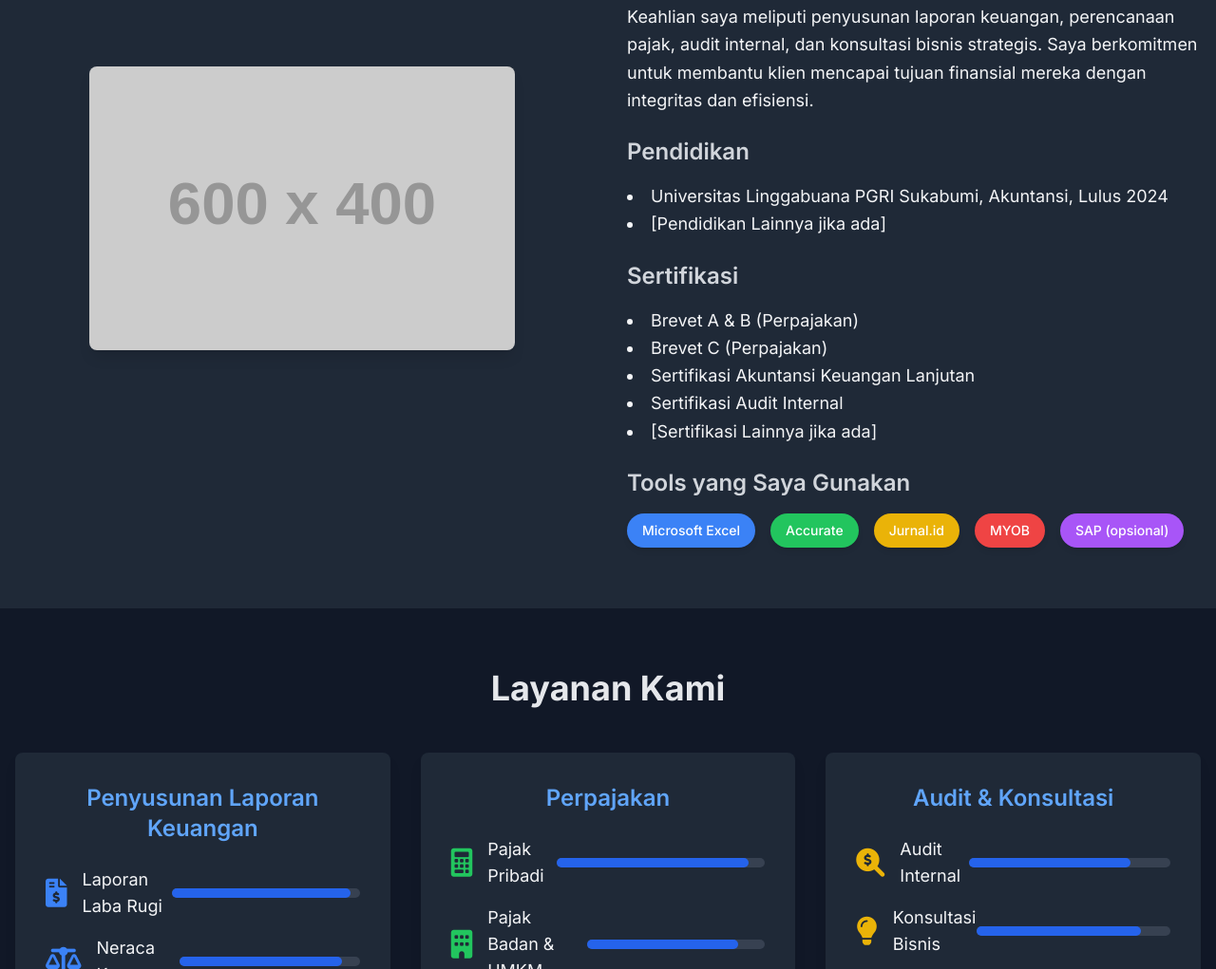
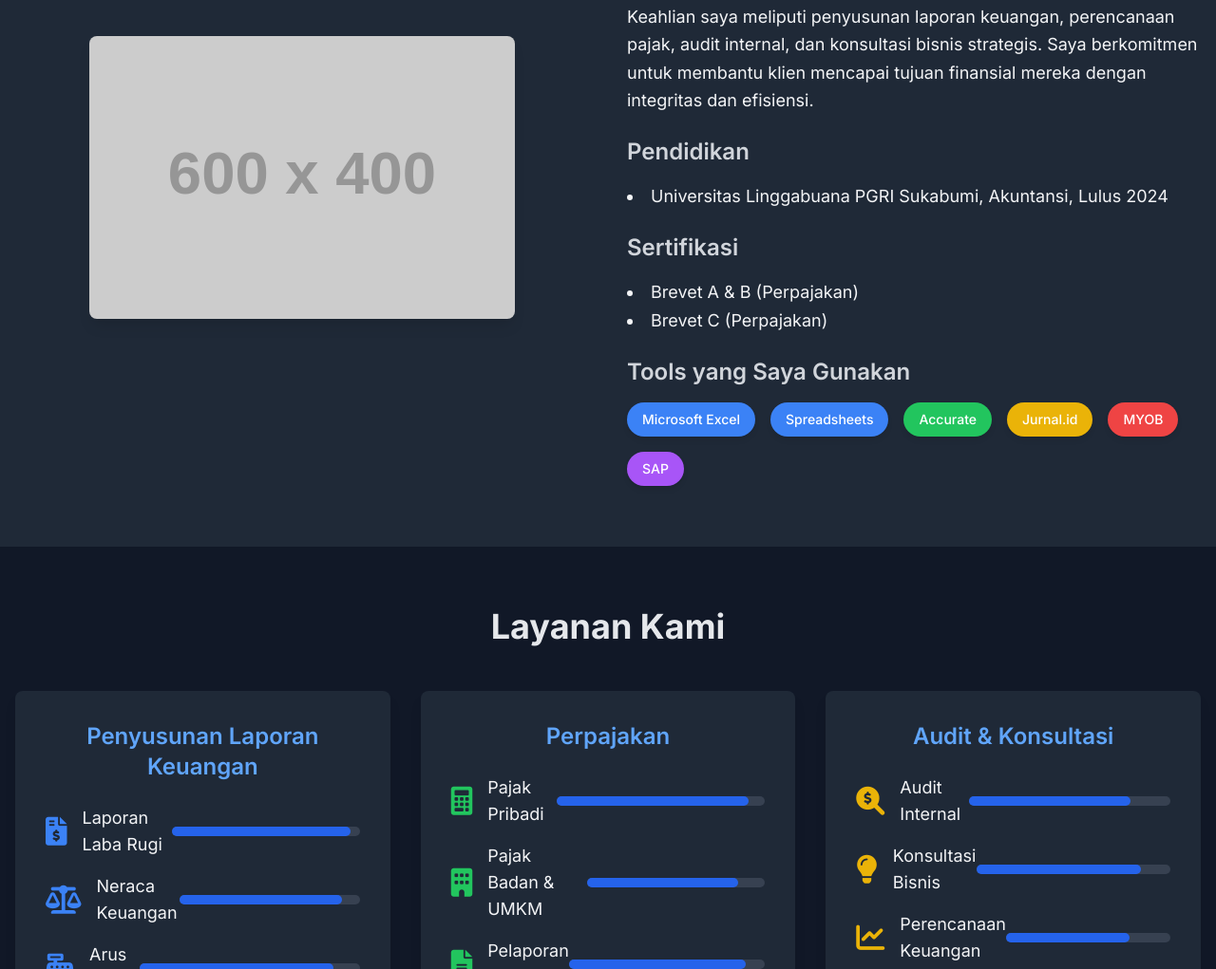
Before and after one commit to Darus260/biolink, a plain HTML site: page index.html in a window 1280 px wide. Shown: the part 1154-2175 px from the top of the page at 95% size. Drawn offline with nearby package versions, Linux system fonts and the light colour scheme; placeholder pictures from the web are drawn by us.

Commit message:
Update index.html

```diff
--- a/index.html
+++ b/index.html
@@ -188,23 +188,20 @@
                         <h3 class="text-2xl font-semibold mb-4 text-gray-700 dark:text-gray-300">Pendidikan</h3>
                         <ul class="list-disc list-inside mb-6">
                             <li>Universitas Linggabuana PGRI Sukabumi, Akuntansi, Lulus 2024</li>
-                            <li>[Pendidikan Lainnya jika ada]</li>
                         </ul>
                         <h3 class="text-2xl font-semibold mb-4 text-gray-700 dark:text-gray-300">Sertifikasi</h3>
                         <ul class="list-disc list-inside mb-6">
                             <li>Brevet A & B (Perpajakan)</li>
                             <li>Brevet C (Perpajakan)</li>
-                            <li>Sertifikasi Akuntansi Keuangan Lanjutan</li>
-                            <li>Sertifikasi Audit Internal</li>
-                            <li>[Sertifikasi Lainnya jika ada]</li>
                         </ul>
                         <h3 class="text-2xl font-semibold mb-4 text-gray-700 dark:text-gray-300">Tools yang Saya Gunakan</h3>
                         <div class="flex flex-wrap gap-4 justify-center md:justify-start">
                             <span class="bg-primary text-white px-4 py-2 rounded-full shadow-md text-sm font-medium">Microsoft Excel</span>
+                            <span class="bg-primary text-white px-4 py-2 rounded-full shadow-md text-sm font-medium">Spreadsheets</span>
                             <span class="bg-green-500 text-white px-4 py-2 rounded-full shadow-md text-sm font-medium">Accurate</span>
                             <span class="bg-yellow-500 text-white px-4 py-2 rounded-full shadow-md text-sm font-medium">Jurnal.id</span>
                             <span class="bg-red-500 text-white px-4 py-2 rounded-full shadow-md text-sm font-medium">MYOB</span>
-                            <span class="bg-purple-500 text-white px-4 py-2 rounded-full shadow-md text-sm font-medium">SAP (opsional)</span>
+                            <span class="bg-purple-500 text-white px-4 py-2 rounded-full shadow-md text-sm font-medium">SAP</span>
                         </div>
                     </div>
                 </div>
```
